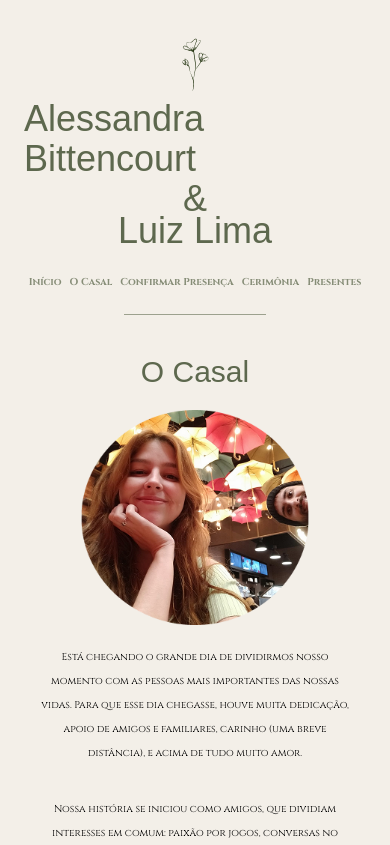
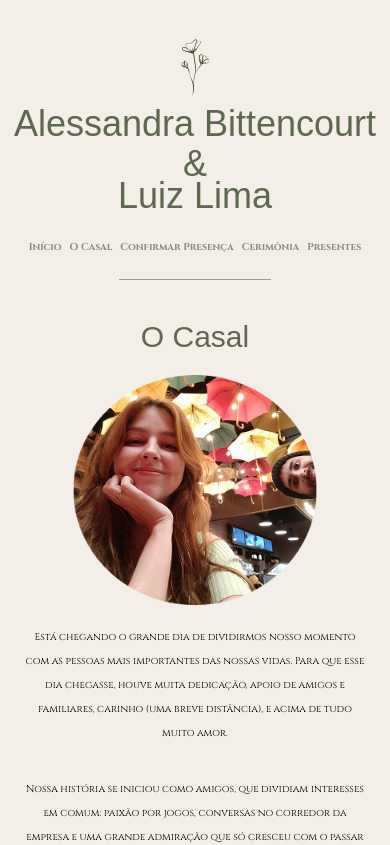
Before and after one commit to Jota-ribeiro/wedding-site, a Next.js app: page / in a window 390 px wide. Shown: the top 845 px of the page. Built offline with nearby package versions, Linux system fonts and the light colour scheme; a web font is replaced by a local one.

Commit message:
componetiza about section

```diff
--- a/app/page.tsx
+++ b/app/page.tsx
@@ -1,26 +1,15 @@
+import AboutSection from "@/components/sections/AboutSection";
 import TitleSection from "@/components/sections/TitleSection";
 import clsx from "clsx";
 import Image from "next/image";
 
-import casalImg from '@/public/img/img-casal.png'
-import imgFlor from '@/public/img/img-flor-2.svg'
+
 
 export default function Home() {
   return (
-    <main className={clsx('w-full flex flex-col items-center', 'px-6 py-7', 'gap-10 md:gap-20')}>
+    <main className={clsx('w-full flex flex-col items-center', 'px-3 md:px-6 py-7', 'gap-10 md:gap-20')}>
       <TitleSection />
-      <section className={clsx('w-full flex flex-col items-center', 'gap-5 md:gap-10')}>
-        <p className={clsx('font-beau text-musgo', 'text-3xl md:text-8xl')}>O Casal</p>
-        <Image className={clsx('w-8/12 md:w-auto')} src={casalImg} alt="" />
-        <div className={clsx('w-full max-h-64 md:max-h-none overflow-auto md:overflow-hidden px-3 md:px-48', 'font-cinzel leading-6 text-[10px] md:text-base text-center', 'flex flex-col gap-8')}>
-          <p>Está chegando o grande dia de dividirmos nosso momento com as pessoas mais importantes das nossas vidas. Para que esse dia chegasse, houve muita dedicação, apoio de amigos e familiares, carinho (uma breve distância), e acima de tudo muito amor.</p>
-          <p>Nossa história se iniciou como amigos, que dividiam interesses em comum: paixão por jogos, conversas no corredor da empresa e uma grande admiração que só cresceu com o passar do tempo. Não demorou muito para que esse sentimento se transformasse em algo ainda maior.</p>
-          <p>O pedido de namoro aconteceu muito distante de onde tudo se iniciou, na Austrália, onde longe de tudo que conhecíamos e que nos era familiar. Nos amparamos um no outro, aprendemos a viver juntos e a partir daí, não foi mais possível imaginar uma vida separados.</p>
-          <p>Hoje, olhando para trás o que passou, vemos que tudo valeu a pena. A Alessandra e o Luiz do passado nunca imaginariam o que o destino os aguardava, desde aquele fatídico encontro na nos corredores de Lagoa Santa e nem o quão importante seriam um para o outro dali para frente. Não faziam ideia de que a pequena família composta por dois humanos e dois felinos seria o maior tesouro que pudemos construir até hoje.</p>
-          <p className={clsx('text-[#000000] font-bold')}>Obrigado a todos por fazerem parte da nossa história, por torcerem por nossa felicidade!</p>
-        </div>
-        <Image className={clsx('w-2/12 md:w-auto')} src={imgFlor} alt="" />
-      </section>
+      <AboutSection />
     </main>
   );
 }
--- /dev/null
+++ b/components/sections/AboutSection.tsx
@@ -0,0 +1,21 @@
+import clsx from "clsx";
+import Image from "next/image";
+import casalImg from '@/public/img/img-casal.png'
+import imgFlor from '@/public/img/img-flor-2.svg'
+
+export default function AboutSection() {
+    return (
+        <section className={clsx('w-full flex flex-col items-center', 'gap-5 md:gap-10')}>
+            <p className={clsx('font-beau text-musgo', 'text-3xl md:text-8xl')}>O Casal</p>
+            <Image className={clsx('w-8/12 md:w-auto')} src={casalImg} alt="" />
+            <div className={clsx('w-full max-h-64 md:max-h-none overflow-auto md:overflow-hidden px-3 md:px-48', 'font-cinzel leading-6 text-[10px] md:text-base text-center', 'flex flex-col gap-8')}>
+                <p>Está chegando o grande dia de dividirmos nosso momento com as pessoas mais importantes das nossas vidas. Para que esse dia chegasse, houve muita dedicação, apoio de amigos e familiares, carinho (uma breve distância), e acima de tudo muito amor.</p>
+                <p>Nossa história se iniciou como amigos, que dividiam interesses em comum: paixão por jogos, conversas no corredor da empresa e uma grande admiração que só cresceu com o passar do tempo. Não demorou muito para que esse sentimento se transformasse em algo ainda maior.</p>
+                <p>O pedido de namoro aconteceu muito distante de onde tudo se iniciou, na Austrália, onde longe de tudo que conhecíamos e que nos era familiar. Nos amparamos um no outro, aprendemos a viver juntos e a partir daí, não foi mais possível imaginar uma vida separados.</p>
+                <p>Hoje, olhando para trás o que passou, vemos que tudo valeu a pena. A Alessandra e o Luiz do passado nunca imaginariam o que o destino os aguardava, desde aquele fatídico encontro na nos corredores de Lagoa Santa e nem o quão importante seriam um para o outro dali para frente. Não faziam ideia de que a pequena família composta por dois humanos e dois felinos seria o maior tesouro que pudemos construir até hoje.</p>
+                <p className={clsx('text-[#000000] font-bold')}>Obrigado a todos por fazerem parte da nossa história, por torcerem por nossa felicidade!</p>
+            </div>
+            <Image className={clsx('w-2/12 md:w-auto')} src={imgFlor} alt="" />
+        </section>
+    )
+}
```
